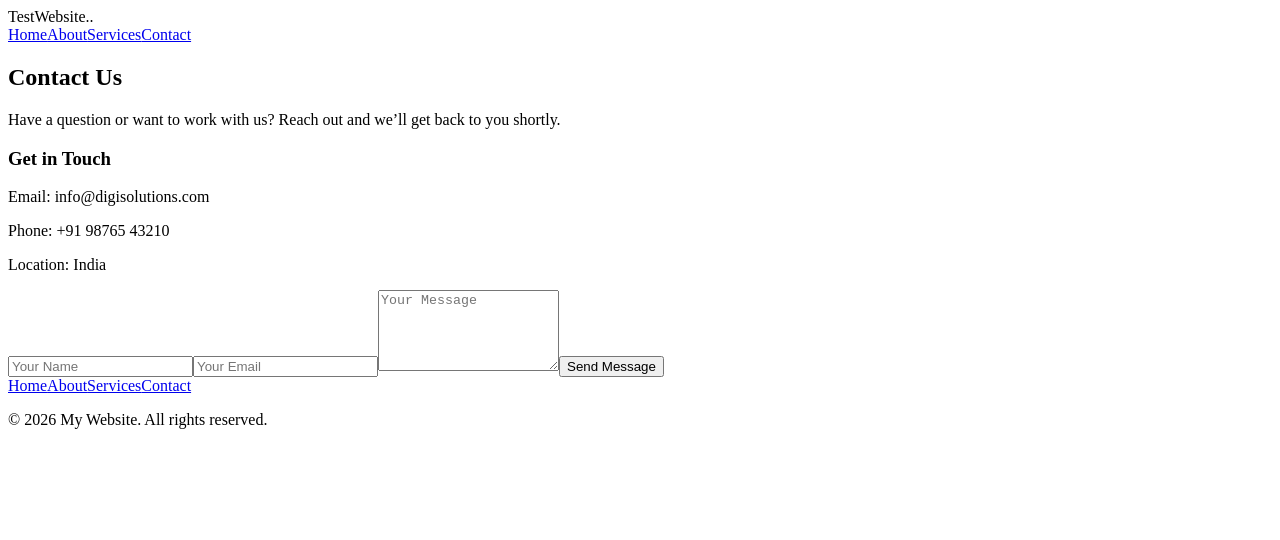
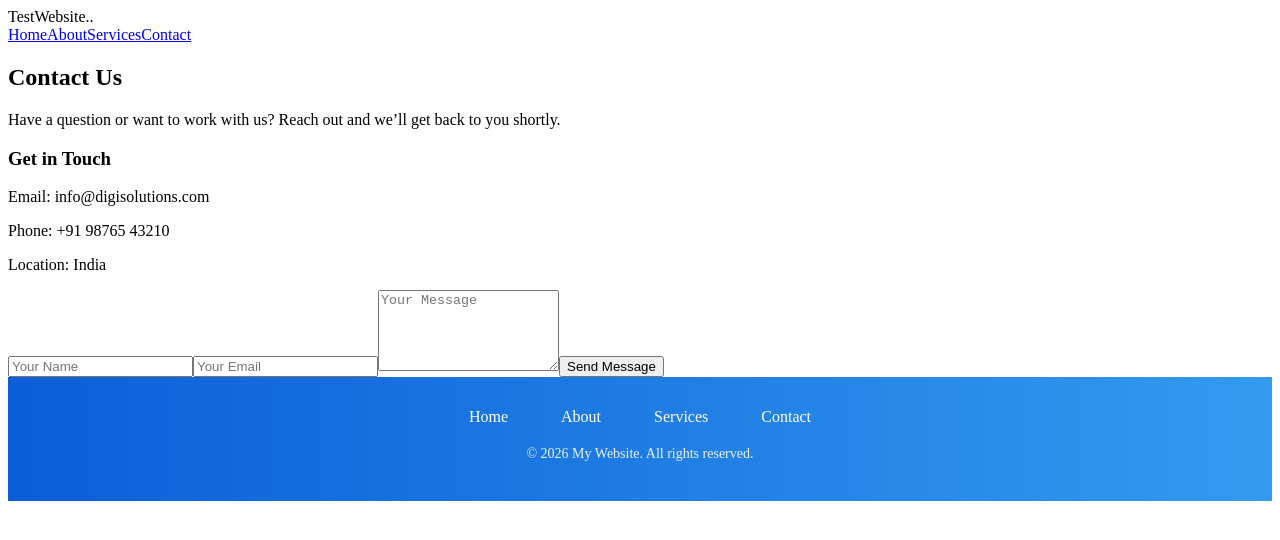
Before and after one commit to vikasrajput0112/my-react-website, a React (Create React App) app: page /contact in a window 1280 px wide. Shown: the top 540 px of the page. Built offline with nearby package versions, Linux system fonts and the light colour scheme.

Commit message:
Update style.css

```diff
--- a/src/style.css
+++ b/src/style.css
@@ -38,3 +38,41 @@
     background: linear-gradient(90deg, #084298, #1c7ed6);
     transform: translateX(5px);
 }
+
+
+
+/* =========================
+   FOOTER NAVIGATION
+   ========================= */
+
+.footer {
+    background: linear-gradient(90deg, #0b5ed7, #339af0);
+    color: white;
+    padding: 25px 0;
+    text-align: center;
+}
+
+.footer-nav {
+    display: flex;
+    justify-content: center;
+    gap: 25px;
+    margin-bottom: 10px;
+}
+
+.footer-nav a {
+    color: white;
+    text-decoration: none;
+    font-weight: 500;
+    padding: 6px 14px;
+    border-radius: 20px;
+    transition: background 0.3s ease;
+}
+
+.footer-nav a:hover {
+    background: rgba(255, 255, 255, 0.2);
+}
+
+.footer-text {
+    font-size: 14px;
+    opacity: 0.9;
+}
```
